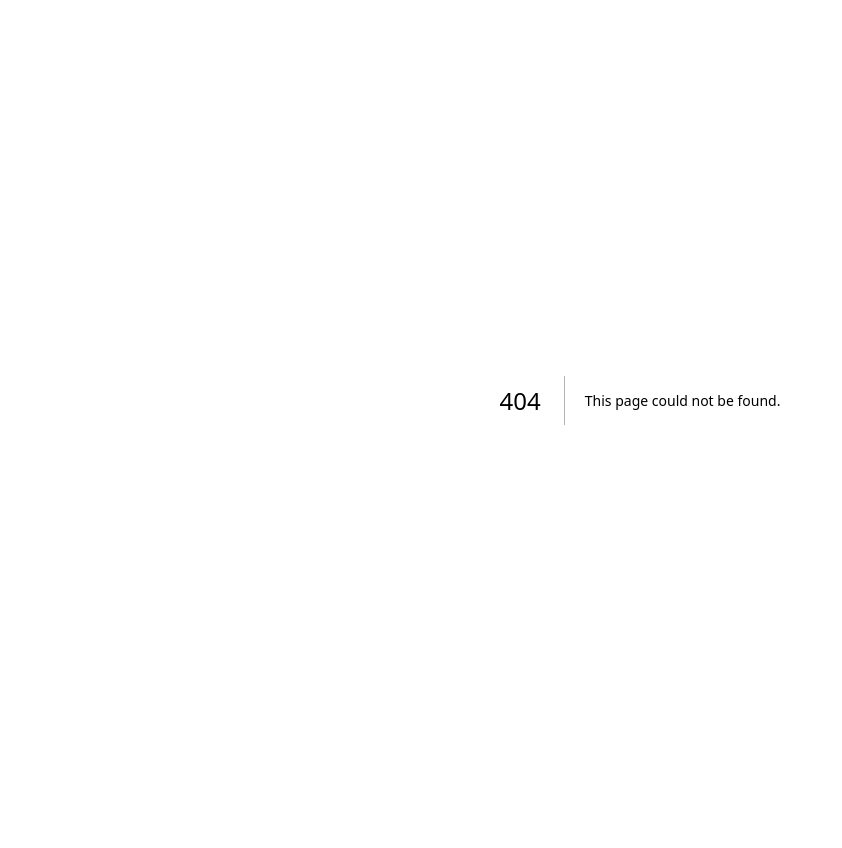
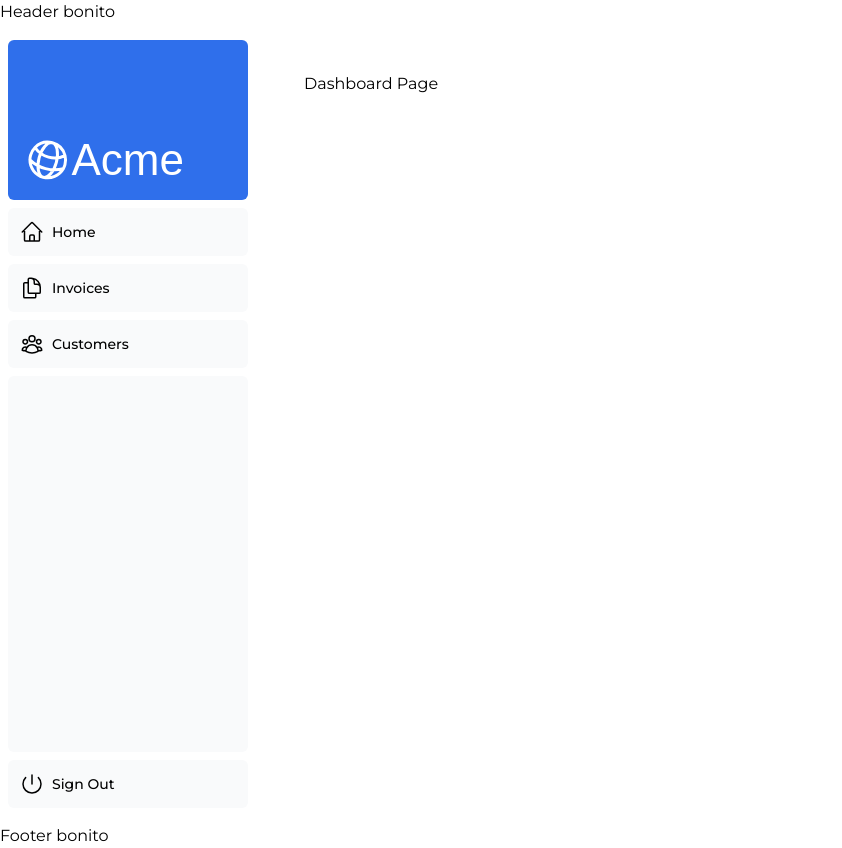
Before and after one commit to drumbo88/nextjs-dashboard-tutorial, a Next.js app: page /dashboard in a window 1280 px wide. Before the commit this address had no page. Shown: the whole page, without its empty margins (0-842 px from the left). Before the commit the page ends 800 px from the top, so only its background shows below. Built offline with nearby package versions, Linux system fonts and the light colour scheme; a web font is replaced by a local one.

Commit message:
Nuevas rutas y layouts | Dashboard sidebar

```diff
--- /dev/null
+++ b/app/dashboard/customers/page.tsx
@@ -0,0 +1,3 @@
+export default function Page() {
+    return <p>Customers Page</p>
+}
--- /dev/null
+++ b/app/dashboard/layout.tsx
@@ -0,0 +1,18 @@
+import SideNav from "../ui/dashboard/sidenav";
+
+export default function Layout({
+  children,
+}: {
+  children: React.ReactNode;
+}) {
+  return (
+    <div className="flex h-screen flex-col md:flex-row md:overflow-hidden">
+        <div className="w-full flex-none md:w-64">
+            <SideNav />
+        </div>
+        <div className="flex-grow p-6 md:overflow-y-auto md:p-12">
+            {children}
+        </div>
+    </div>
+  );
+}
--- /dev/null
+++ b/app/dashboard/page.tsx
@@ -0,0 +1,3 @@
+export default function Page() {
+    return <p>Dashboard Page</p>
+}
--- a/app/layout.tsx
+++ b/app/layout.tsx
@@ -1,5 +1,5 @@
 import { monserrat } from './ui/fonts';
-import './ui/global.css'
+import './ui/global.css';
 
 export default function RootLayout({
   children,
@@ -8,7 +8,11 @@
 }) {
   return (
     <html lang="en">
-      <body className={`${monserrat.className} antialiased`}>{children}</body>
+      <body className={`${monserrat.className} antialiased`}>
+        <header>Header bonito</header>
+        {children}
+        <footer>Footer bonito</footer>
+      </body>
     </html>
   );
 }
```
